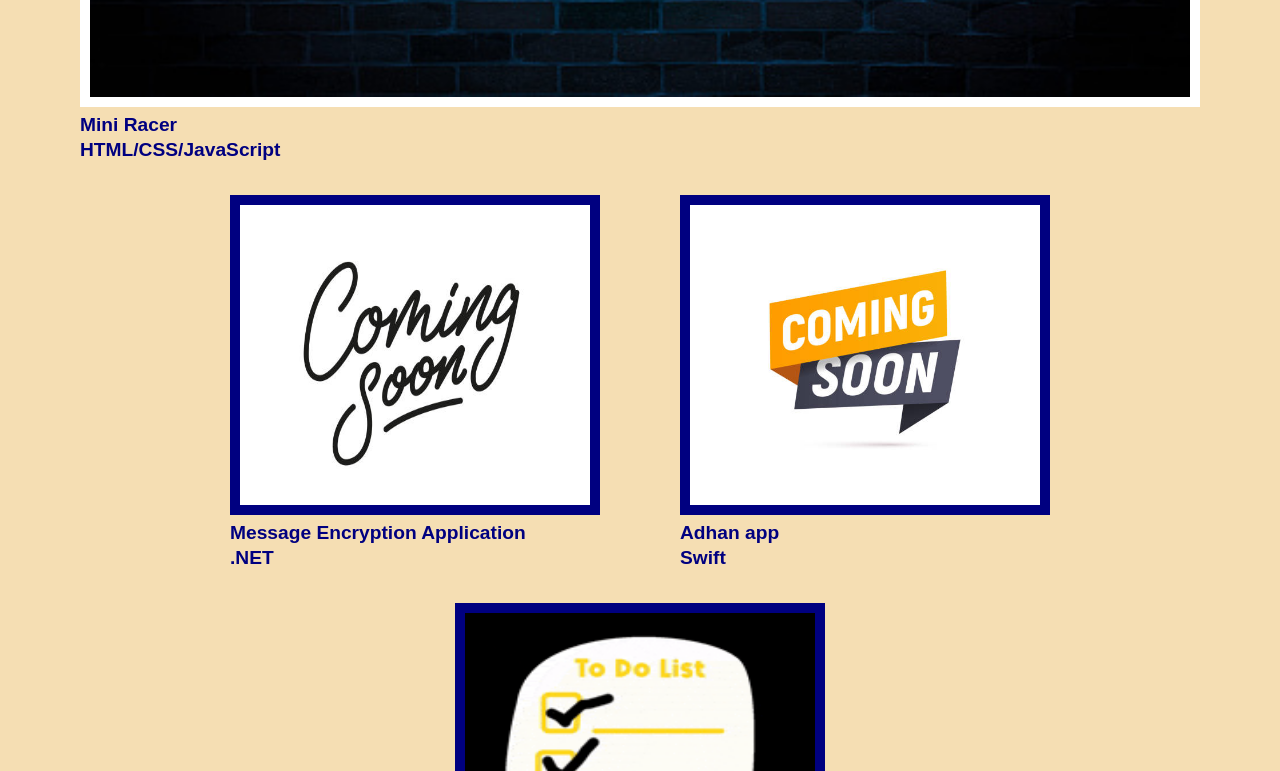
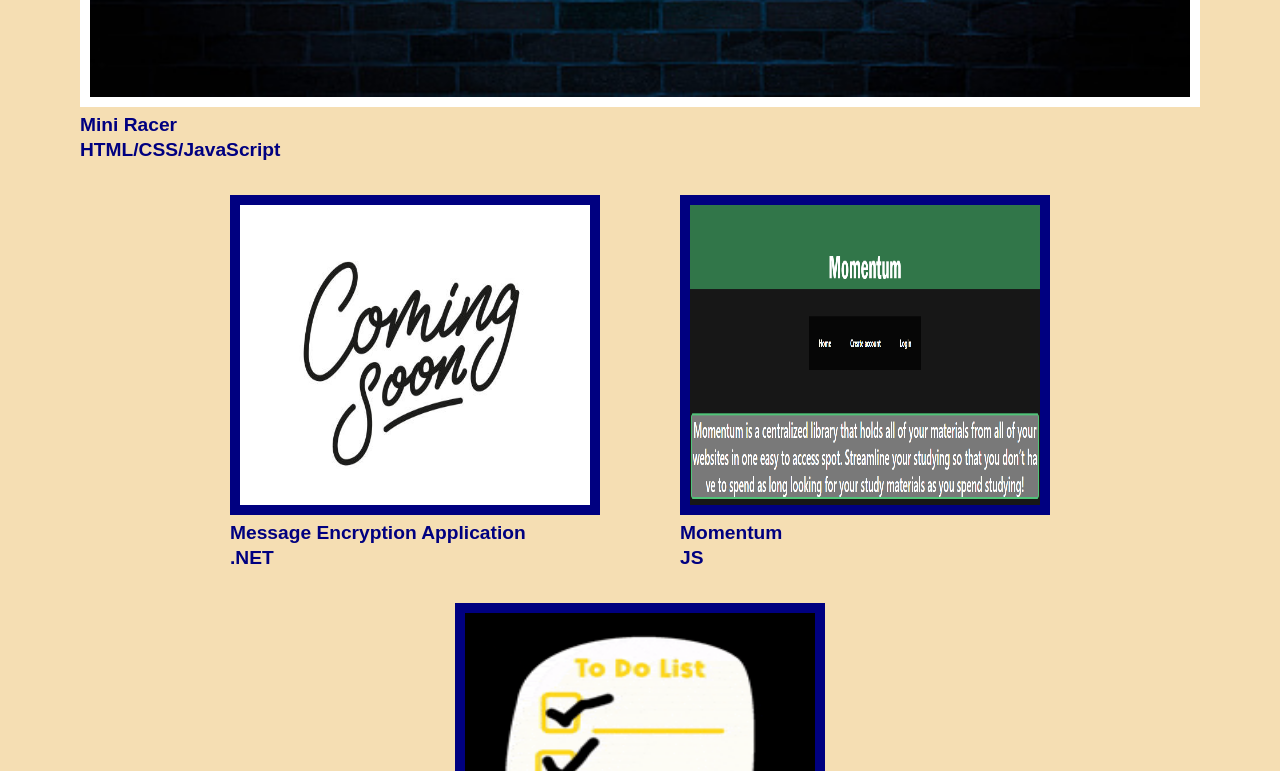
Before and after one commit to omarfarah123/Omar-Personal-Portfolio, a plain HTML site: page index.html in a window 1280 px wide. Shown: the part 1501-2272 px from the top of the page. Drawn offline with Linux system fonts and the light colour scheme.

Commit message:
Added momentum application link

```diff
--- a/index.html
+++ b/index.html
@@ -27,7 +27,7 @@
     </div>
     <section class="About-Me">
         <h2>About Me</h2>
-        <img src="IMG-2345 (1).jpg" alt="headshot">
+        <img src="headshot.jpg" alt="headshot">
             <p>Hi, my name is Omar Farah and i am a web developer out of Columbus Ohio. I enjoy web development because it allows you to be creative and solve complex problems.<br> I am currenty in my 3rd year in university as a computer science major. On my free time i enjoy playing sports, reading, and spending time with my family.<br> I also enjoy voulnteering in my community when there is a need.<br> I would like to showcase my skills on this personal Portfolio page of mine.</p>
     </section>
     <h2>Work</h2>
@@ -41,8 +41,8 @@
             <figcaption class="bottom-left-title">Message Encryption Application<br>.NET</figcaption>
         </figure>
         <figure id="Athan App">
-            <a><img src="ComingSoonOrangeBlack.jpg" alt="Adhan app for the local times of prayer in the area"></a>
-            <figcaption class="bottom-left-title">Adhan app <br>Swift</figcaption>
+            <a href="https://momentum-initial.herokuapp.com/"><img src="momentum.png" alt="Momentum an application for students"></a>
+            <figcaption class="bottom-left-title">Momentum<br>JS</figcaption>
         </figure>
         <figure id="ToDoList">
             <a href="https://mersant.github.io/studious-dollop/"><img src="toDoList.gif" alt="ToDoList Application">
```
Also changed, not shown: headshot.jpg (renamed from IMG-2345 (1).jpg), madinah.jpg (deleted), momentum.png (added).
